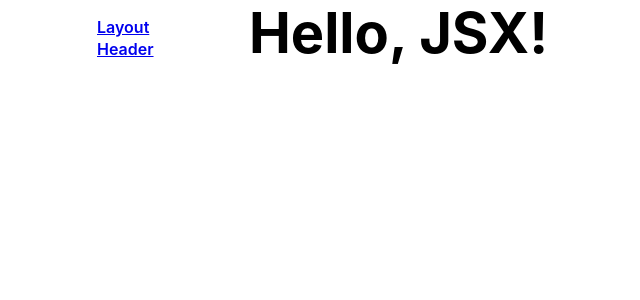
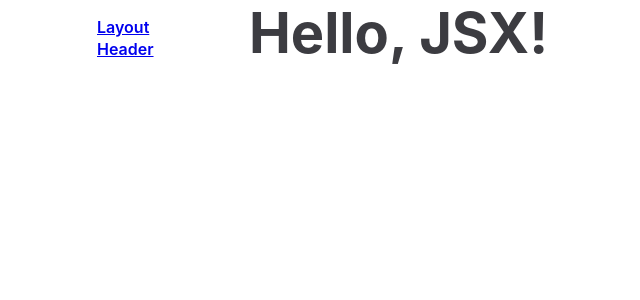
Before and after one commit to sadhna23/vue_boilerplate_atomic_design, a Vue app: page / in a window 1280 px wide. Shown: the top 300 px of the page, without its empty margins (22-662 px from the left). Built offline with nearby package versions, Linux system fonts and the light colour scheme; a web font is replaced by a local one.

Commit message:
added config file and references to scss

```diff
--- a/src/App.vue
+++ b/src/App.vue
@@ -21,5 +21,10 @@
 </template>
 
 <style lang="scss">
+// _variables.scss, _mixins.scss & _grid.scss are loaded in globally using vue.config.js
+// For more info visit https://vueschool.io/articles/vuejs-tutorials/globally-load-sass-into-your-vue-js-applications/
+@import "./styles/partials/_reset"; // Normalize
+@import "./styles/partials/_fonts"; // Decalaring fonts per MWF guidelines
+@import "./styles/partials/_typography"; // Declaring all typography
 @import "./styles/main";
 </style>
--- a/src/styles/main.scss
+++ b/src/styles/main.scss
@@ -1,12 +1,3 @@
-// All imported SCSS partials
-
-@import "./partials/_reset";      // Normalize
-@import "./partials/_mixins";     // Custom mixins to assist in development
-@import "./partials/_grid";       // This is a modified version of the Bootstrap grid to account for MWF breakpoints and
-@import "./partials/_fonts";      // Decalaring fonts per MWF guidelines
-@import "./partials/_variables";  // Declare global variables here
-@import "./partials/_typography"; // Declaring all typography
-
 
 // Header
 
--- a/src/styles/partials/_variables.scss
+++ b/src/styles/partials/_variables.scss
@@ -13,10 +13,27 @@ $normal: 400;
 
 // Colors (You will most likely have to edit these on a project to project basis)
 $text--white:       #ffffff;
-$text--default:     #000000;
+$text--default:     #3C3C41;
 $text--grey:        #737373;
-$text--blue:        #0078D7;
+$text--blue:        #0078d4;
+$text--greyheading: #707070;
+$text--lightgrey:   #6d6d6d;
 
 $bg--white:         #ffffff;
 $bg--black:         #000000;
-$bg--blue:          #0078D7;
+$bg--blue:          #0078d4;
+$bg--blue--2:       #0564ad;
+$bg--darkgrey:      #3c3c41;
+$bg--fadewhite:     #f8f8f8;
+$bg--lightgrey:     #ebebeb;
+$bg--shadow:        #888888;
+
+//Variable for box shadow
+$box--sh: 0px 1px 5px 0px rgba(0, 0, 0, 0.16);
+$nav--sh: 0px 4px 5px 0px rgba(0, 0, 0, 0.16);
+$circle--sh: 0 2px 5px rgba(0, 0, 0, 0.3);
+$image--sh: 0px 1px 10px -5px rgba(0, 0, 0, 0.7);
+$modal--bg: rgba(10, 10, 10, 0.2);
+$modal--sh:0 2px 3px rgba(10, 10, 10, 0.1), 0 0 0 1px rgba(10, 10, 10, 0.1);
+$modal--sh1:rgba(10, 10, 10, 0.3);
+$modal--bg1:rgba(10, 10, 10, 0.86);
--- /dev/null
+++ b/vue.config.js
@@ -0,0 +1,28 @@
+module.exports = {
+  baseUrl: "./",
+  productionSourceMap: false,
+  configureWebpack: {
+    devtool: "source-map"
+  },
+  css: {
+    loaderOptions: {
+      sass: {
+        data: `
+          @import "@/styles/partials/_variables.scss";
+          @import "@/styles/partials/_mixins.scss";
+          @import "@/styles/partials/_grid.scss";
+        `
+      },
+      css: {
+        sourceMap: true
+      }
+    }
+  },
+  chainWebpack: config => {
+    config.module
+      .rule("captions")
+      .test(/\.vtt$/)
+      .use("url-loader")
+      .loader("file-loader");
+  }
+};
```
